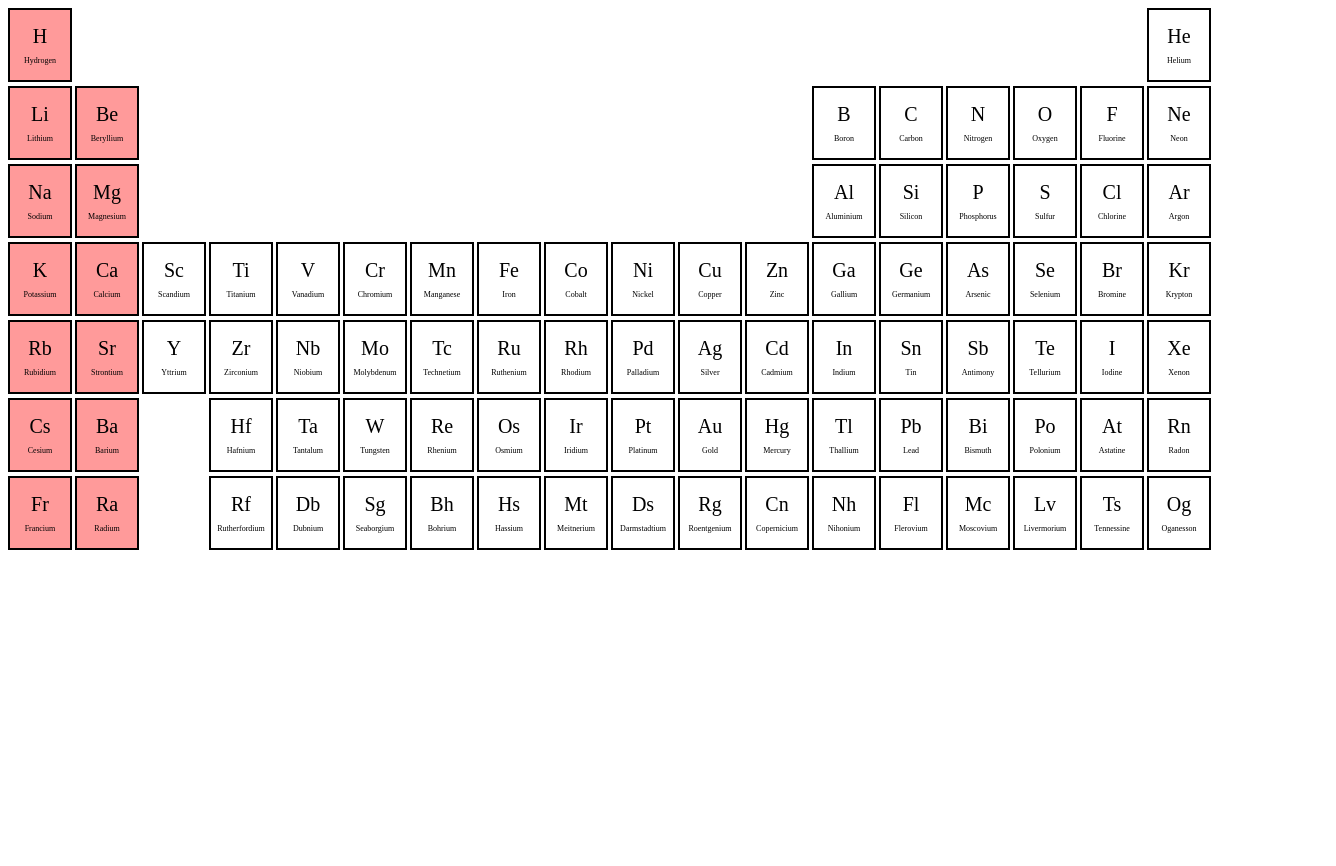
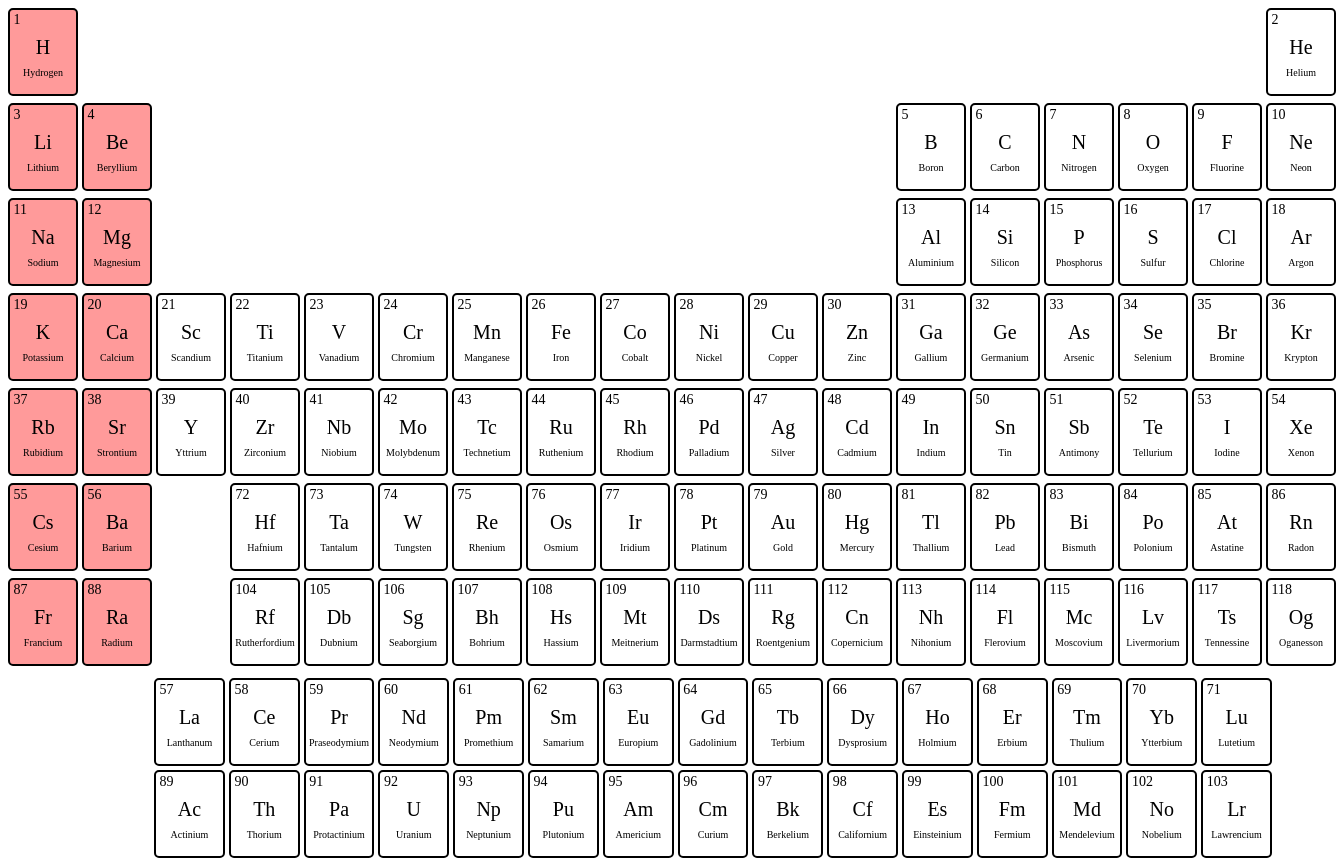
Before and after one commit to Andrii-Avramenko/periodic-table, a website built with Parcel: page src/index.html in a window 1280 px wide. Shown: the whole page, 1336 px wide, since content can reach past the window. Before the commit the page ends 800 px from the top, so only its background shows below. Built offline with nearby package versions, Linux system fonts and the light colour scheme.

Commit message:
Lanthanides and actinides

```diff
--- a/src/index.html
+++ b/src/index.html
@@ -7,7 +7,13 @@
     <link rel="stylesheet" href="./sass/index.scss">
 </head>
 <body>
-    <div class="p-table"></div>
+    <div class="p-table">
+        <div class="p-top"></div>
+        <div class="p-bottom">
+            <div class="p-lanthanide"></div>
+            <div class="p-actinide"></div>
+        </div>
+    </div>
     <script type="module" src="./script.js"></script>
 </body>
 </html>
--- a/src/sass/components/__main.scss
+++ b/src/sass/components/__main.scss
@@ -1,25 +1,55 @@
 .p-table {
-  // width: 1200px;
+  display: flex;
+  flex-direction: column;
+  max-width: 1330px;
+  gap: 12px;
+}
+.p-top {
   display: grid;
-  grid-template-columns: repeat(18, 60px);
+  grid-template-columns: repeat(18, 70px);
   justify-content: start;
-  column-gap: 7px;
-  row-gap: 4px;
+  row-gap: 7px;
+  column-gap: 4px;
+}
+
+.p-bottom {
+  display: flex;
+  flex-direction: column-reverse;
+  flex-wrap: wrap;
+  align-items: end;
+  gap: 4px;
+}
+
+.p-lanthanide, .p-actinide {
+  display: flex;
+  gap: 4px;
 }
 
 .element {
   display: flex;
-  justify-content: center;
   align-items: center;
   flex-direction: column;
   gap: 8px;
-  width: 60px;
-  height: 70px;
+  border-radius: 5px;
+  height: 80px;
   border: 2px solid #000;
   text-align: center;
-  font-size: 8px;
+  font-size: 10px;
+  padding: 2px;
+  overflow: hidden;
+  min-width: 0;
+  grid-column: var(--group);
+}
 
-  grid-column: var(--group);
+.lanthanide, .actinide {
+  width: 62.8px;
+}
+
+.element-atomnum {
+  width: 95%;
+  font-size: 14px;
+  text-align: left;
+  line-height: normal;
 }
 
 .element-symbol {
--- a/src/script.js
+++ b/src/script.js
@@ -1,16 +1,36 @@
 import periodicTable from "./PeriodicTable.json";
 
-const container = document.querySelector(".p-table");
+const containerTop = document.querySelector(".p-top");
+const containerLanthanide = document.querySelector(".p-lanthanide");
+const containerActinide = document.querySelector(".p-actinide");
 
 periodicTable.elements.forEach((element) => {
-  if (element.category == "lanthanide" || element.category == "actinide") {
-    return
-  }
-  container.insertAdjacentHTML(
-    "beforeend",
-    `<div class="element group-${element.group}" style="--group: ${element.group};" data-name="${element.name}" data-category="${element.category}">
+  if (element.category !== "lanthanide" && element.category !== "actinide") {
+    containerTop.insertAdjacentHTML(
+      "beforeend",
+      `<div class="element group-${element.group}" style="--group: ${element.group};" data-name="${element.name}" data-category="${element.category}">
+            <p class="element-atomnum">${element.number}</p>
             <p class="element-symbol">${element.symbol}</p>
             <p class="element-name">${element.name}</p>
         </div>`,
-  );
+    );
+  } else if (element.category !== "lanthanide") {
+    containerLanthanide.insertAdjacentHTML(
+      "beforeend",
+      `<div class="element group-${element.group} ${element.category}" style="--group: ${element.group};" data-name="${element.name}" data-category="${element.category}">
+            <p class="element-atomnum">${element.number}</p>
+            <p class="element-symbol">${element.symbol}</p>
+            <p class="element-name">${element.name}</p>
+        </div>`,
+    );
+  } else if (element.category !== "actinide") {
+    containerActinide.insertAdjacentHTML(
+      "beforeend",
+      `<div class="element group-${element.group} ${element.category}" style="--group: ${element.group};" data-name="${element.name}" data-category="${element.category}">
+            <p class="element-atomnum">${element.number}</p>
+            <p class="element-symbol">${element.symbol}</p>
+            <p class="element-name">${element.name}</p>
+        </div>`,
+    );
+  }
 });
```
